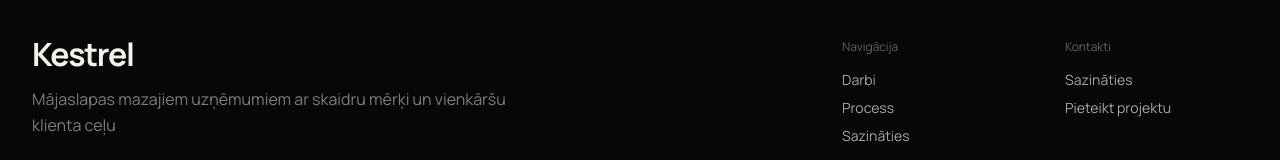
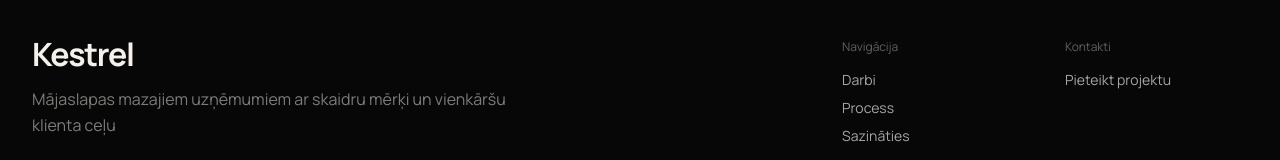
Before and after one commit to davisl24/WEBSITEAGENCY, a Next.js app: page / in a window 1280 px wide. Shown: the part 6842-7002 px from the top of the page. Built offline with nearby package versions, Linux system fonts and the light colour scheme.

Commit message:
refine: remove duplicate footer contact link

```diff
--- a/app/page.tsx
+++ b/app/page.tsx
@@ -259,7 +259,6 @@ export default function Home() {
               </div>
               <div>
                 <span>Kontakti</span>
-                <a href="#contact">Sazināties</a>
                 <a href="#contact">Pieteikt projektu</a>
               </div>
             </div>
```
